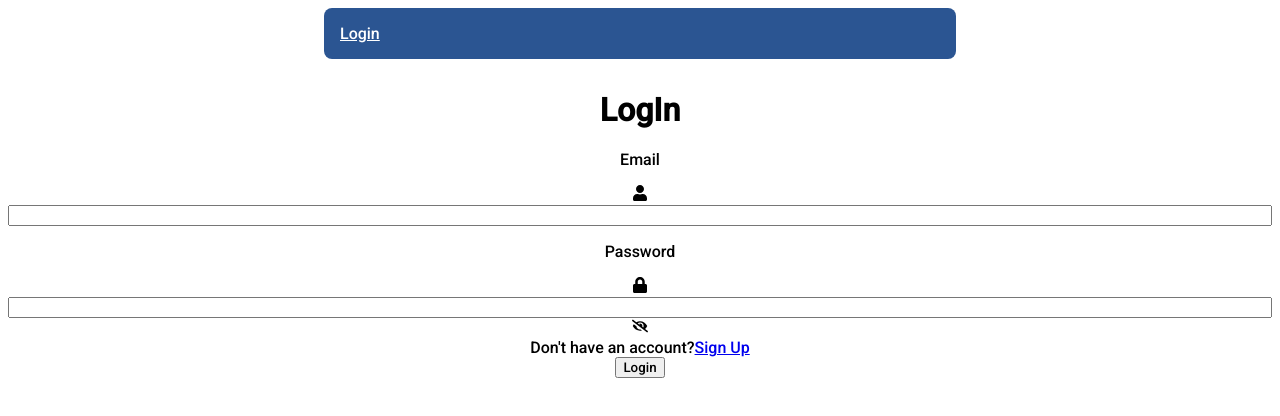
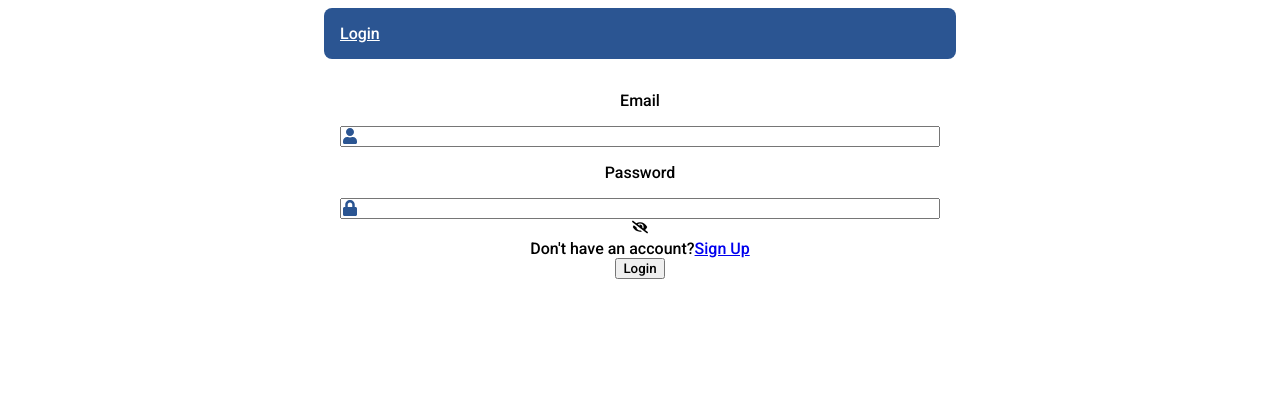
Before and after one commit to ramirolynch/screening-front, a React (Create React App) app: page /login in a window 1280 px wide. Shown: the top 416 px of the page. Built offline with nearby package versions, Linux system fonts and the light colour scheme; no server answers.

Commit message:
improved css login

```diff
--- a/src/Components/LogIn.tsx
+++ b/src/Components/LogIn.tsx
@@ -78,10 +78,11 @@ export function LogIn() {
 
 
       <form onSubmit={handleSubmit}>
-        <h1>LogIn</h1>
-        <label>
+        <label className='emaillabel'>
           <p>Email</p>
-          <FaUser className="fauser"></FaUser>
+          <div className='emailicon'>
+            <FaUser className="fauser"></FaUser>
+          </div>
           <input
             type="text"
             name="email"
@@ -90,9 +91,11 @@ export function LogIn() {
             onChange={(e: any) => setEmail(e.target.value)}
           />
         </label>
-        <label>
+        <label className='passwordlabel'>
           <p>Password</p>
-          <FaLock className="falock"></FaLock>
+          <div className='passwordicon'>
+            <FaLock className="falock"></FaLock>
+          </div>
           <input
             type={passwordShown ? "text" : "password"}
             name="password"
--- a/src/index.css
+++ b/src/index.css
@@ -48,7 +48,7 @@ ul {
   list-style-type: none;
 }
 .result {
-  background-color: beige;
+  background-color: #f7f7e7;
   border-radius: 1em;
   display: flex;
   flex-direction: column;
@@ -121,13 +121,16 @@ div > nav > ul > li {
   flex-direction: column;
   justify-content: flex-start;
   width: 600px;
-  margin: 0 auto 0 auto;
+  margin: 0 auto 1em auto;
   text-align: left;
+  border: 5px solid #64bbe3;
+  border-radius: 0.5em;
 }
 
 .singlereview > ul {
   padding: 0;
   margin-top: 0;
+  padding: 1em;
 }
 
 .emptymatch {
@@ -156,6 +159,37 @@ div > nav > ul > li > a {
   color: white;
 }
 
+.loginContainer > form {
+  width: 600px;
+  margin: 0 auto;
+}
+
+.emaillabel,
+.passwordlabel {
+  position: relative;
+}
+
+.emailicon {
+  position: absolute;
+  top: 69%;
+  bottom: 0;
+  width: 20px;
+  color: #2b5592;
+}
+
+.passwordicon {
+  position: absolute;
+  top: 81%;
+  bottom: 0;
+  width: 20px;
+  color: #2b5592;
+}
+
+.emaillabel > input,
+.passwordlabel > input {
+  padding-left: 4%;
+}
+
 @media only screen and (max-width: 768px) {
   .screeningList > button {
     width: 400px;
@@ -172,4 +206,8 @@ div > nav > ul > li > a {
   .searchForm > button {
     height: 2em;
   }
+
+  .loginContainer > form {
+    width: 400px;
+  }
 }
```
